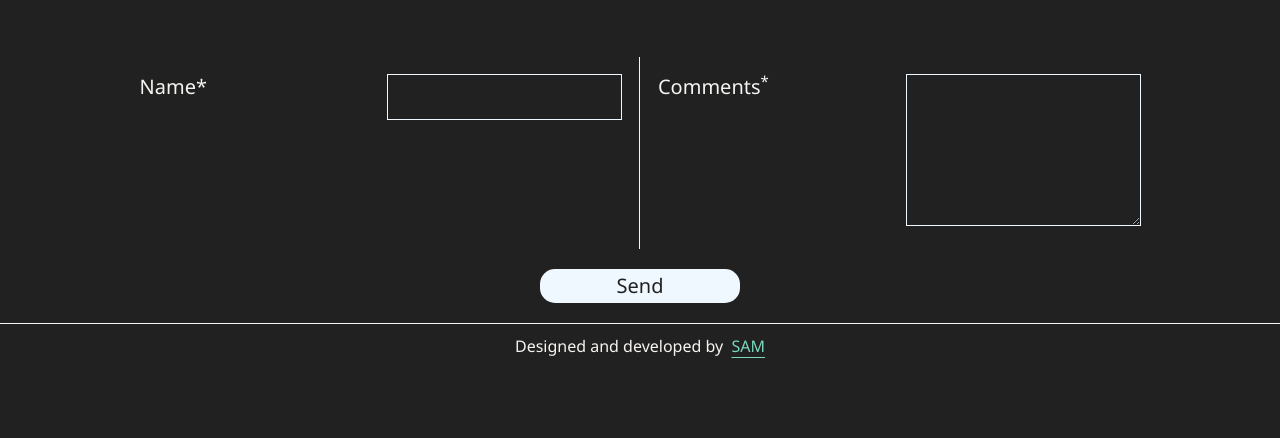
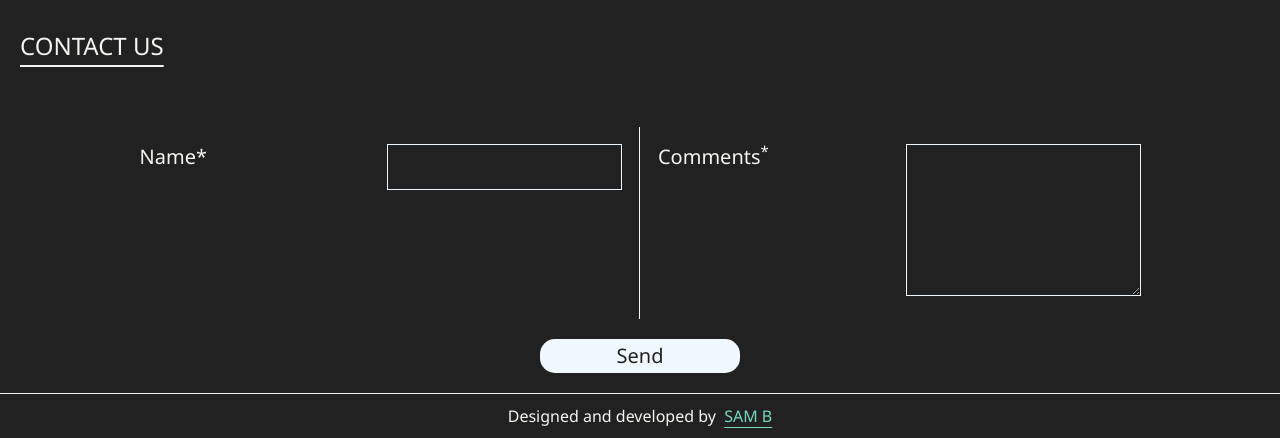
Before and after one commit to 888SAM-B/Construction, a plain HTML site: page index.html in a window 1280 px wide. Shown: the part 2293-2731 px from the top of the page. Before the commit the page ends 2661 px from the top, so only its background shows below. Drawn offline with nearby package versions, Linux system fonts and the light colour scheme.

Commit message:
Update index.html

```diff
--- a/index.html
+++ b/index.html
@@ -58,7 +58,7 @@
       </div>
     </div>
   </div>
-  <div id="pricing">
+  <div id="pricing" style="margin-bottom: 120px;"></div>
     <h2
     data-aos="fade-right" data-aos-duration="1000"
     >OUR WORK</h2>
@@ -118,7 +118,7 @@ What sets us apart is our dedication to customer satisfaction, transparency, and
       }
     </script>
   </div>
-  <footer>Designed and developed by  &nbsp; <u> <a href="https://bsamportfolio.netlify.app/" target="_blank">SAM</a></u></footer>
+  <footer>Designed and developed by  &nbsp; <u> <a href="https://bsamportfolio.netlify.app/" target="_blank">SAM B</a></u></footer>
   <script src="https://cdn.jsdelivr.net/npm/bootstrap@5.3.3/dist/js/bootstrap.bundle.min.js"
     integrity="sha384-YvpcrYf0tY3lHB60NNkmXc5s9fDVZLESaAA55NDzOxhy9GkcIdslK1eN7N6jIeHz"
     crossorigin="anonymous"></script>
```
